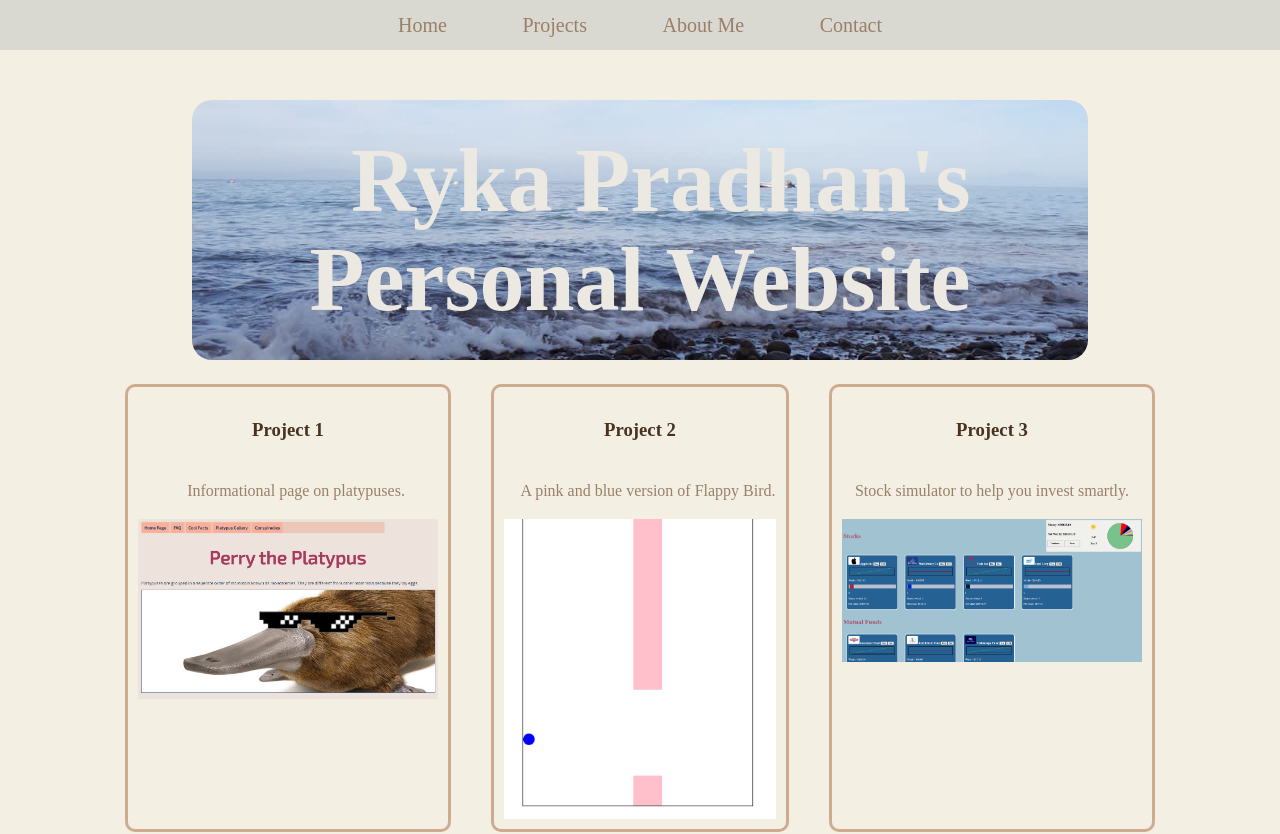
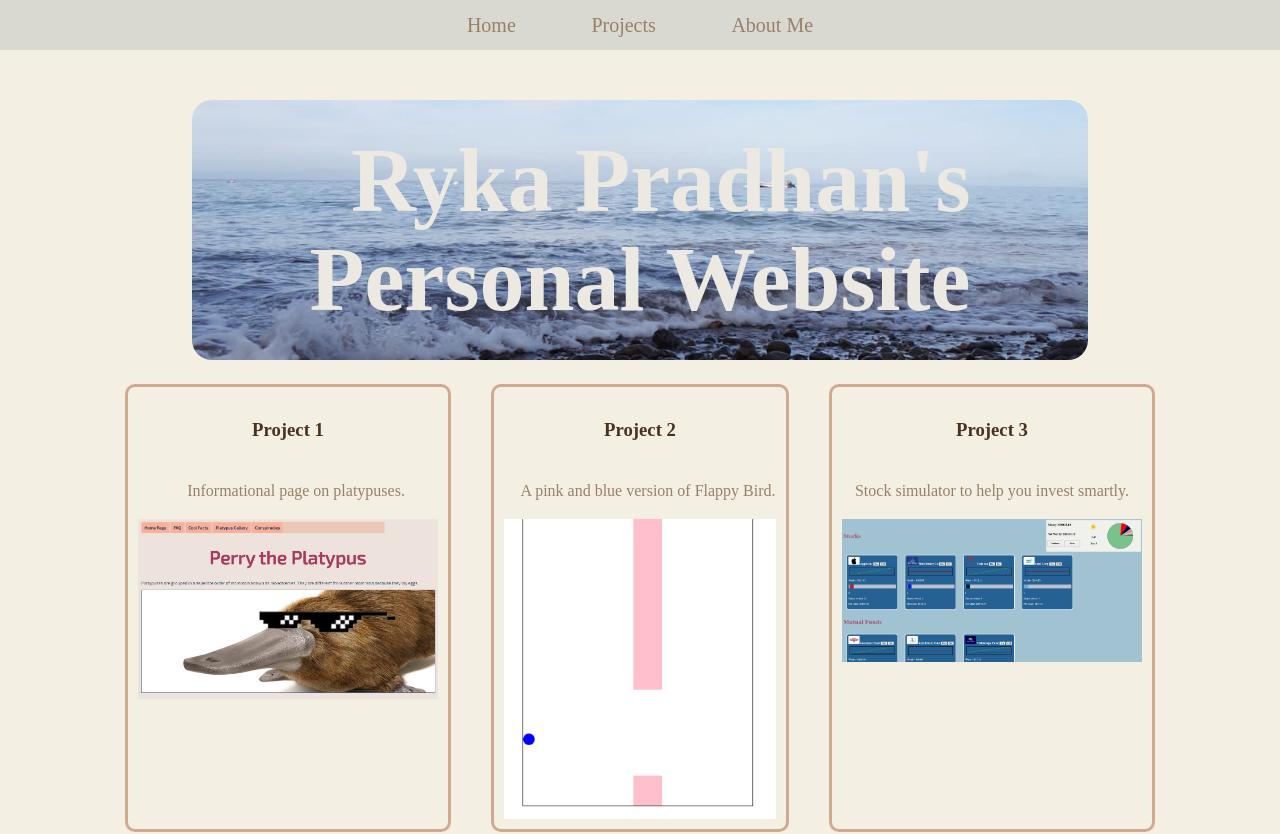
Before and after one commit to tsctor-rykap/portfolio, a React (Vite) app in the folder undecided/NAME/: page / in a window 1280 px wide. Shown: the top 834 px of the page. Built offline with nearby package versions, Linux system fonts and the light colour scheme; a web font is replaced by a local one.

Commit message:
Update Navbar.jsx

```diff
--- a/undecided/NAME/src/components/Navbar.jsx
+++ b/undecided/NAME/src/components/Navbar.jsx
@@ -3,10 +3,9 @@ function Navbar(){
 return (
   <>
     <nav className="portfolio-nav">
-      <a>Home </a>
-      <a href="#projects">Projects </a>
-      <a href="#aboutme">About Me </a>
-      <a href="#contact">Contact </a>
+      <a>Home</a>
+      <a href="#projects">Projects</a>
+      <a href="#aboutme">About Me</a>
     </nav>
   </>
 );
```
